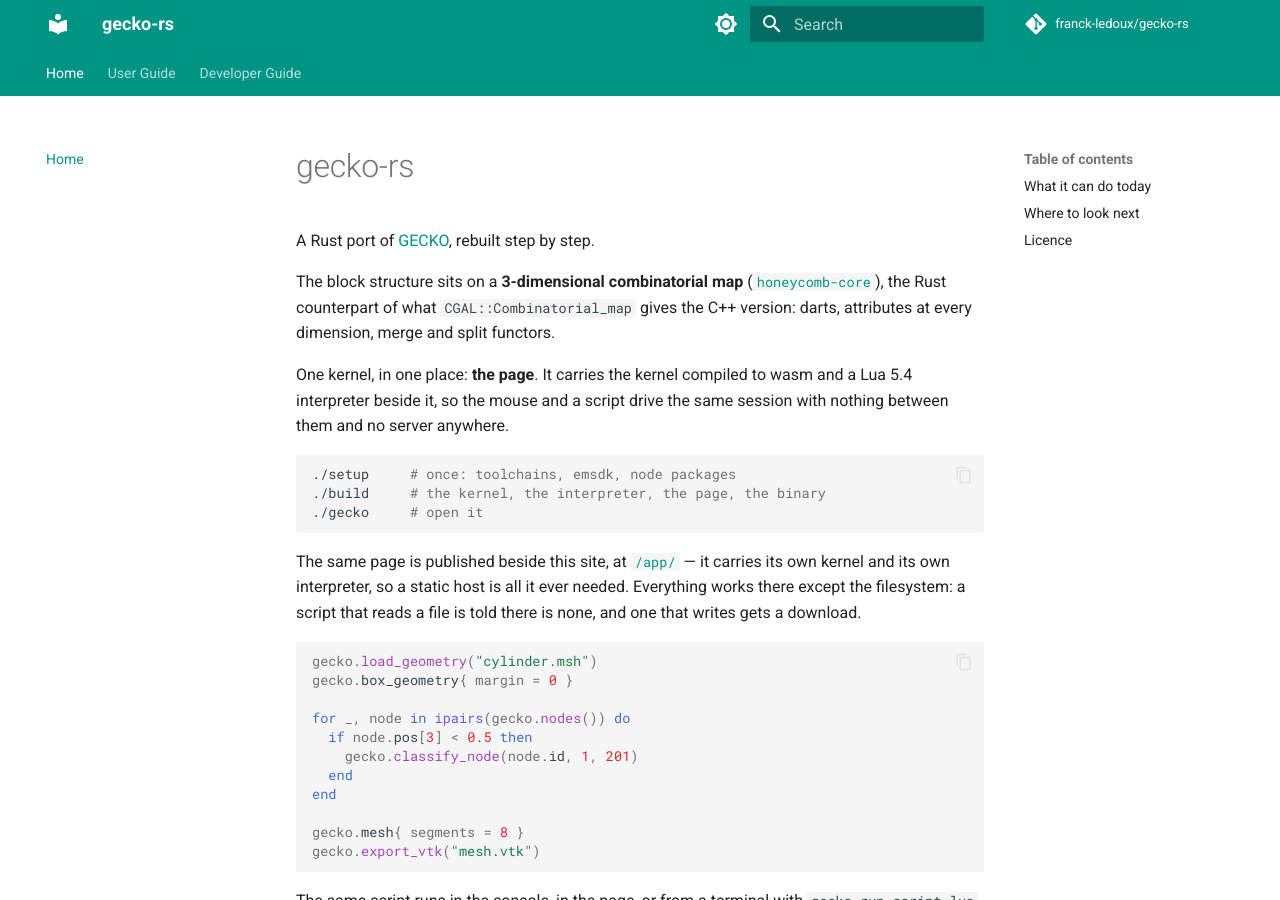
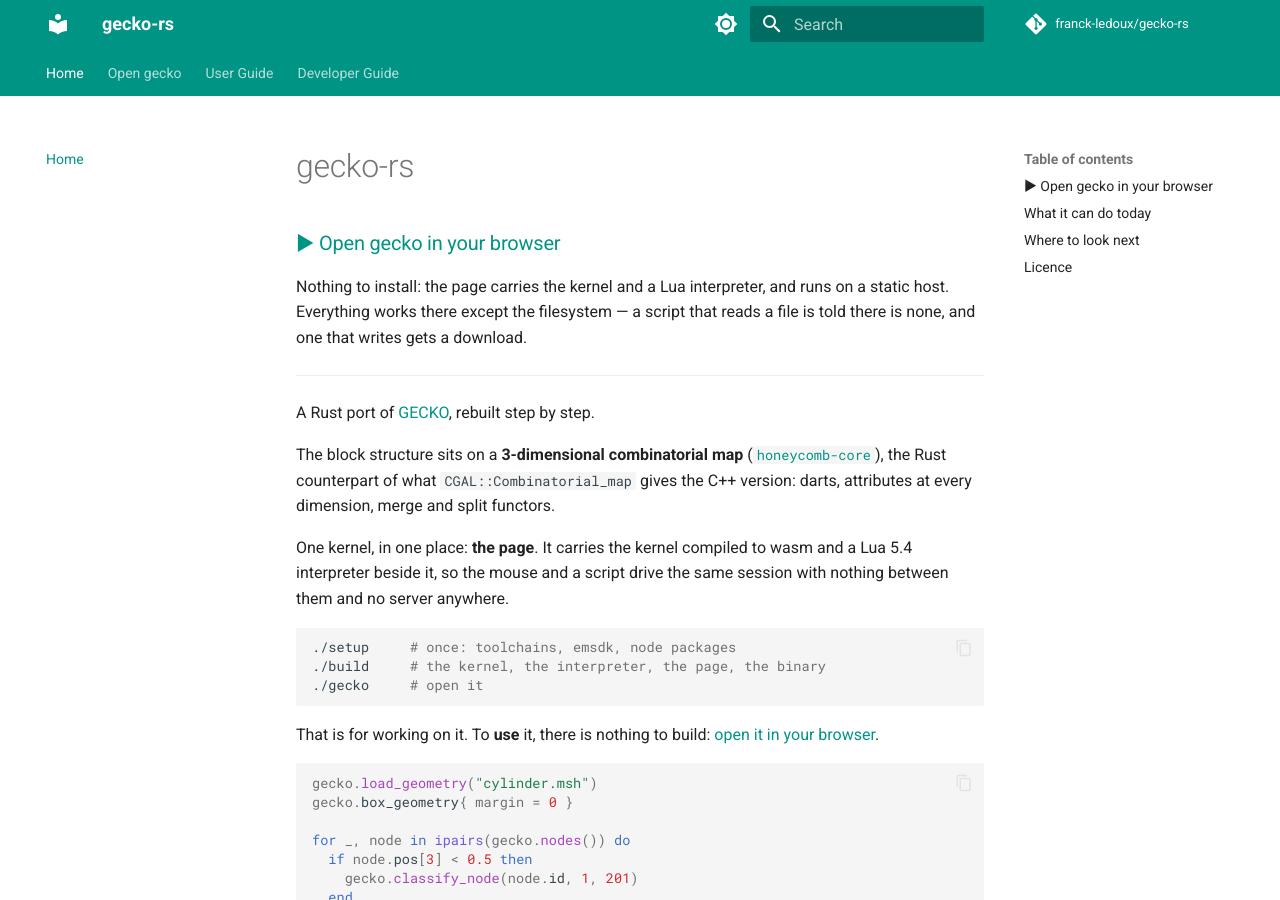
Before and after one commit to franck-ledoux/gecko-rs, an MkDocs documentation site: the page built from docs/index.md, in a window 1280 px wide and 900 px high. Built offline with MkDocs 1.6.1 and Material for MkDocs 9.7.7, drawn with Linux system fonts in a browser that asks for light colours; comment, search, counter and statistics services are not loaded.

Commit message:
Say where the application is
It has been published at /app/ since the first Pages deploy, and it works
there — but the only pointer to it was a sentence in the middle of the home
page, so for anyone reading the site it might as well not have existed.

Put it in the navigation, where it shows up as a tab beside the two guides;
lead the home page with it; and say it in the README, which had not mentioned
that the thing is online at all.

Co-Authored-By: Claude Opus 5 <noreply@anthropic.com>

````diff
--- a/docs/index.md
+++ b/docs/index.md
@@ -1,4 +1,13 @@
 # gecko-rs
+
+### [▶ Open gecko in your browser](https://franck-ledoux.github.io/gecko-rs/app/)
+
+Nothing to install: the page carries the kernel and a Lua interpreter, and
+runs on a static host. Everything works there except the filesystem — a
+script that reads a file is told there is none, and one that writes gets a
+download.
+
+______________________________________________________________________
 
 A Rust port of [GECKO](https://github.com/franck-ledoux/gecko), rebuilt step by
 step.
@@ -18,11 +27,8 @@ same session with nothing between them and no server anywhere.
 ./gecko     # open it
 ```
 
-The same page is published beside this site, at
-[`/app/`](https://franck-ledoux.github.io/gecko-rs/app/) — it carries its own
-kernel and its own interpreter, so a static host is all it ever needed.
-Everything works there except the filesystem: a script that reads a file is
-told there is none, and one that writes gets a download.
+That is for working on it. To **use** it, there is nothing to build:
+[open it in your browser](https://franck-ledoux.github.io/gecko-rs/app/).
 
 ```lua
 gecko.load_geometry("cylinder.msh")
--- a/mkdocs.yml
+++ b/mkdocs.yml
@@ -46,6 +46,10 @@ plugins:
 
 nav:
   - Home: index.md
+  # An external link: the application is published beside this site by the
+  # same workflow, and a reader looking for it should not have to read a
+  # paragraph to find out it exists.
+  - Open gecko: https://franck-ledoux.github.io/gecko-rs/app/
   - User Guide:
       - The interface: user-guide/interface.md
       - Running it: user-guide/running.md
````
Also changed, not shown: README.md (+7 -0 lines).
